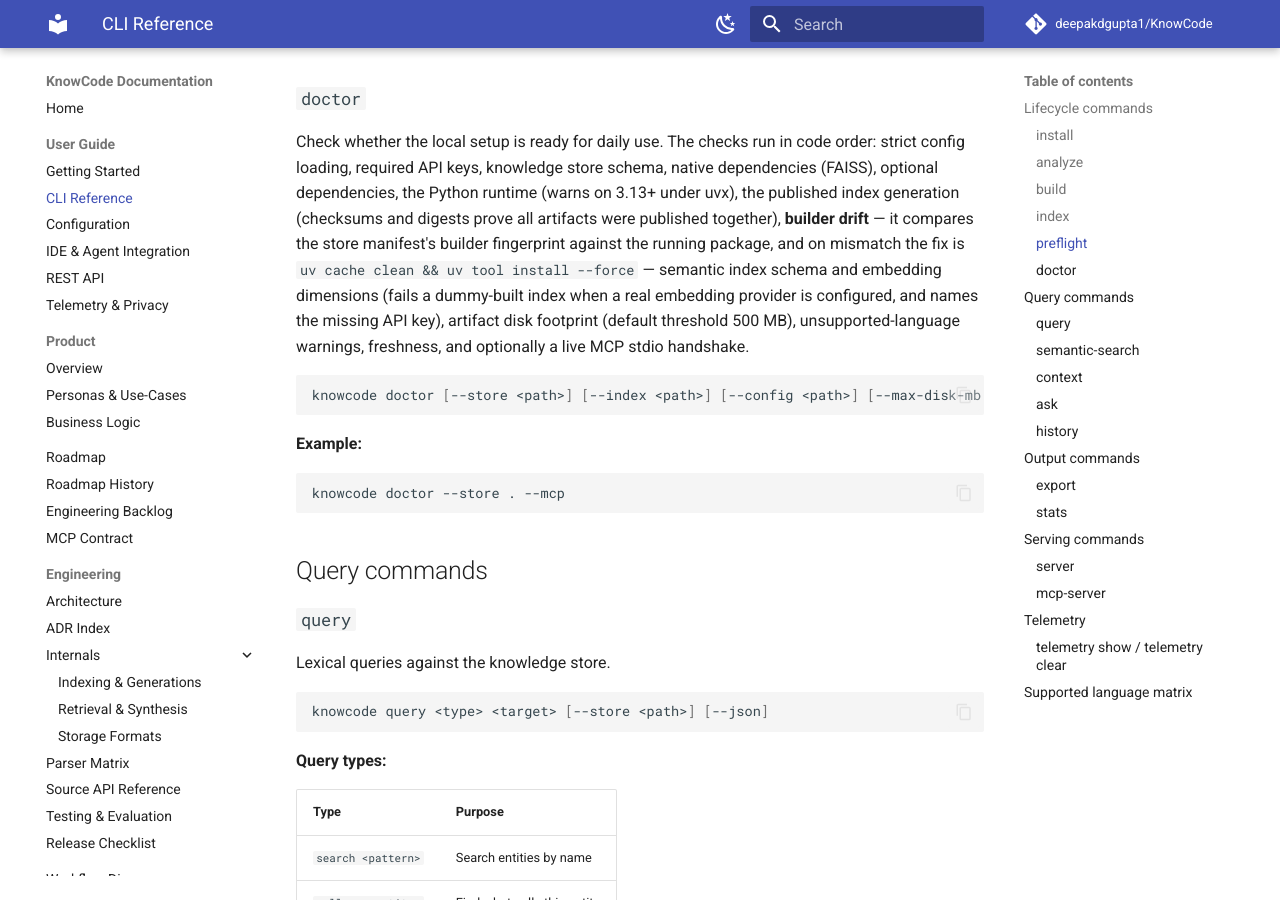
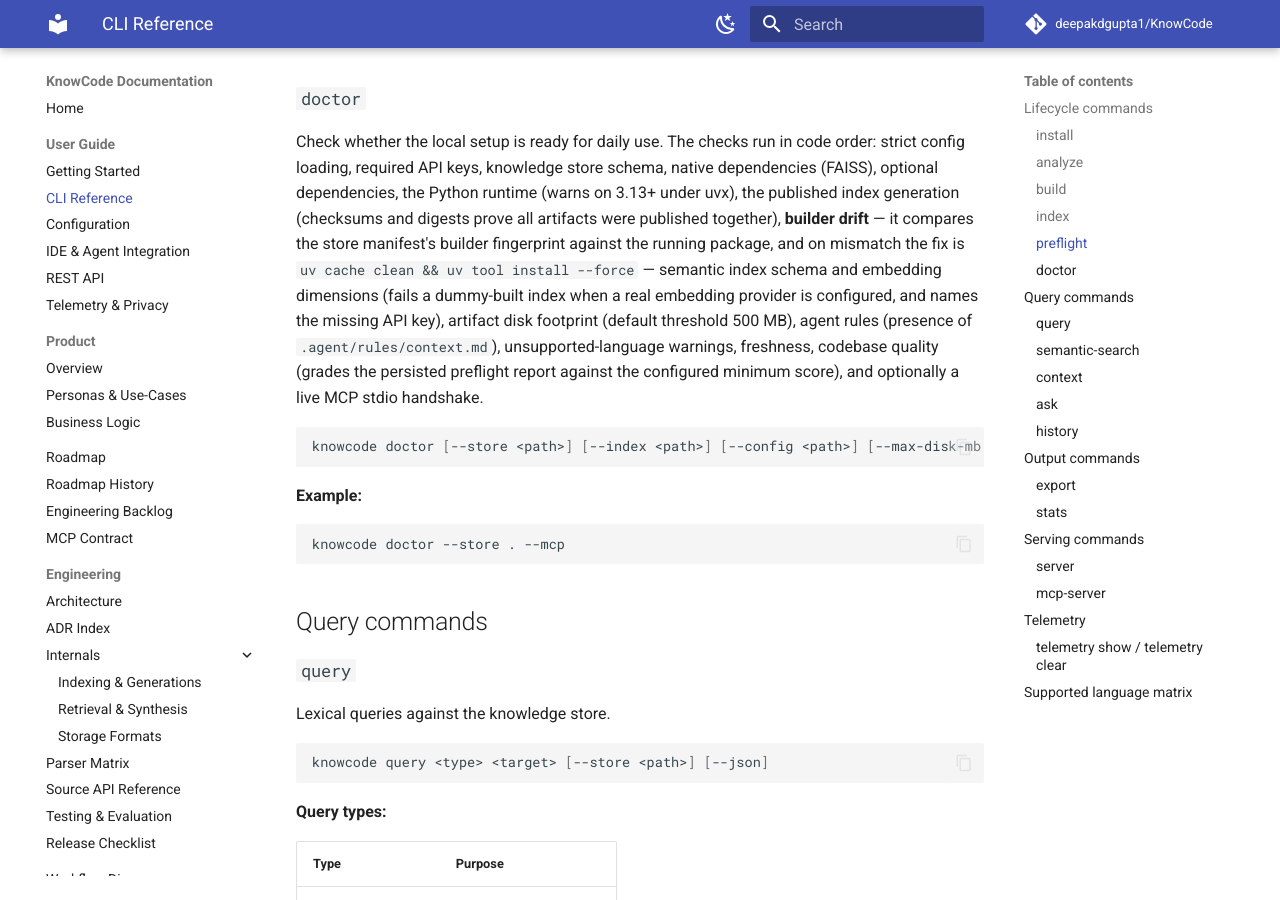
Before and after one commit to deepakdgupta1/KnowCode, an MkDocs documentation site: the page built from docs/user/cli-reference.md, in a window 1280 px wide and 900 px high, scrolled down 2098 px. Built offline with MkDocs 1.6.1 and Material for MkDocs 9.7.7, drawn with Linux system fonts in a browser that asks for light colours; comment, search, counter and statistics services are not loaded.

Commit message:
docs(cli): doctor also checks agent rules and codebase quality

````diff
--- a/docs/user/cli-reference.md
+++ b/docs/user/cli-reference.md
@@ -108,8 +108,10 @@
 `uv cache clean && uv tool install --force` — semantic index schema and
 embedding dimensions (fails a dummy-built index when a real embedding
 provider is configured, and names the missing API key), artifact disk
-footprint (default threshold 500 MB), unsupported-language warnings,
-freshness, and optionally a live MCP stdio handshake.
+footprint (default threshold 500 MB), agent rules (presence of
+`.agent/rules/context.md`), unsupported-language warnings,
+freshness, codebase quality (grades the persisted preflight report against
+the configured minimum score), and optionally a live MCP stdio handshake.
 
 ```bash
 knowcode doctor [--store <path>] [--index <path>] [--config <path>] [--max-disk-mb <n>] [--mcp] [--json]
````
